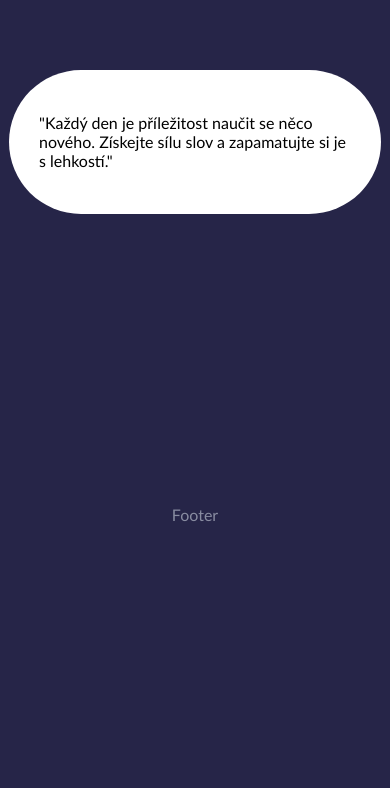
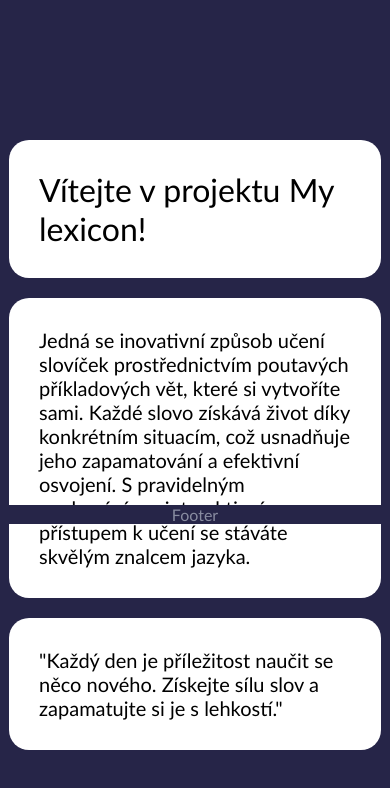
Before and after one commit to DenisaZem/my-lexicon, a React (Create React App) app: page / in a window 390 px wide. Shown: the part 320-1108 px from the top of the page. Before the commit the page ends 919 px from the top, so only its background shows below. Built offline with nearby package versions, Linux system fonts and the light colour scheme.

Commit message:
Add text into IntroPage

```diff
--- a/src/pages/IntroPage.js
+++ b/src/pages/IntroPage.js
@@ -9,12 +9,28 @@ const IntroPage = () => {
         className="mainWall__peopleImage"
       />
       <div className="mainWall__whiteBoard"></div>
-      <div className="mainWall__title">
+      <div className="mainWall__title_1">
+        <p>
+          Vítejte v projektu My lexicon!
+        </p>
+      </div>
+      <div className="mainWall__title_2">
+        <p>
+          Jedná se inovativní způsob učení
+          slovíček prostřednictvím poutavých příkladových vět, které si
+          vytvoříte sami. Každé slovo získává život díky konkrétním situacím,
+          což usnadňuje jeho zapamatování a efektivní osvojení. S pravidelným
+          opakováním a interaktivním přístupem k učení se stáváte skvělým
+          znalcem jazyka.
+        </p>
+      </div>
+      <div className="mainWall__title_3">
         <p>
           "Každý den je příležitost naučit se něco nového. Získejte sílu slov a
           zapamatujte si je s lehkostí."
         </p>
       </div>
+
 
       {/* <div className="home">
       <div className="mainBanner">
--- a/src/scss/layouts/introPage.scss
+++ b/src/scss/layouts/introPage.scss
@@ -1,6 +1,4 @@
 .mainWall {
-    width: 100%;
-    height: 100vh;
     display: flex;
     flex-direction: column;
     justify-content: center;
@@ -21,23 +19,32 @@
         height: 420px;
         width: 100%;
         position: relative;
-        top: -380px;
+        top: -280px;
         z-index: 0;
     }
 
-    .mainWall__title {
+    .mainWall__title_1,
+    .mainWall__title_2,
+    .mainWall__title_3 {
         display: flex;
         justify-content: center;
         align-items: center;
+        font-size: 20px;
         background-color: rgb(255, 255, 255);
         width: 80%;
         height: 10%;
         margin: 10px;
-        border-radius: 100px;
+        border-radius: 20px;
         padding: 30px;
         color: rgb(0, 0, 0);
         z-index: 0;
         transition: top 0.3s ease-in-out;
+        position: relative;
+        top: -90px;
+    }
+
+    .mainWall__title_1 {
+        font-size: 32px;
     }
 
     @media screen and (max-width: 600px) {
@@ -50,9 +57,11 @@
             visibility: hidden;
         }
 
-        .mainWall__title {
+        .mainWall__title_1,
+        .mainWall__title_2,
+        .mainWall__title_3 {
             position: relative;
-            top: -245px;
+            top: -45px;
         }
     }
 
@@ -63,9 +72,11 @@
             visibility: hidden;
         }
 
-        .mainWall__title {
+        .mainWall__title_1,
+        .mainWall__title_2,
+        .mainWall__title_3 {
             position: relative;
-            top: -450px;
+            top: -350px;
 
         }
     }
```
